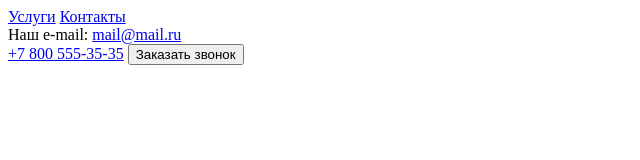
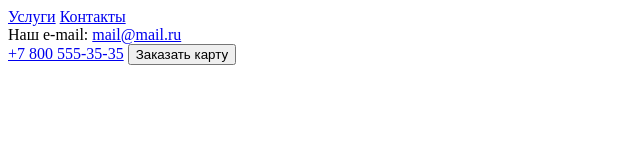
Before and after one commit to EverlastingPG/special-app, a plain HTML site: page index.html in a window 1280 px wide. Shown: the full height of the page, 0-640 px from the left. Drawn offline with Linux system fonts and the light colour scheme.

Commit message:
карта

```diff
--- a/index.html
+++ b/index.html
@@ -18,7 +18,7 @@
         </div>
         <div>
             <a href="tel:+78005553535">+7 800 555-35-35</a>
-            <button>Заказать звонок</button>
+            <button>Заказать карту</button>
         </div>
     </header>
 </body>
```
